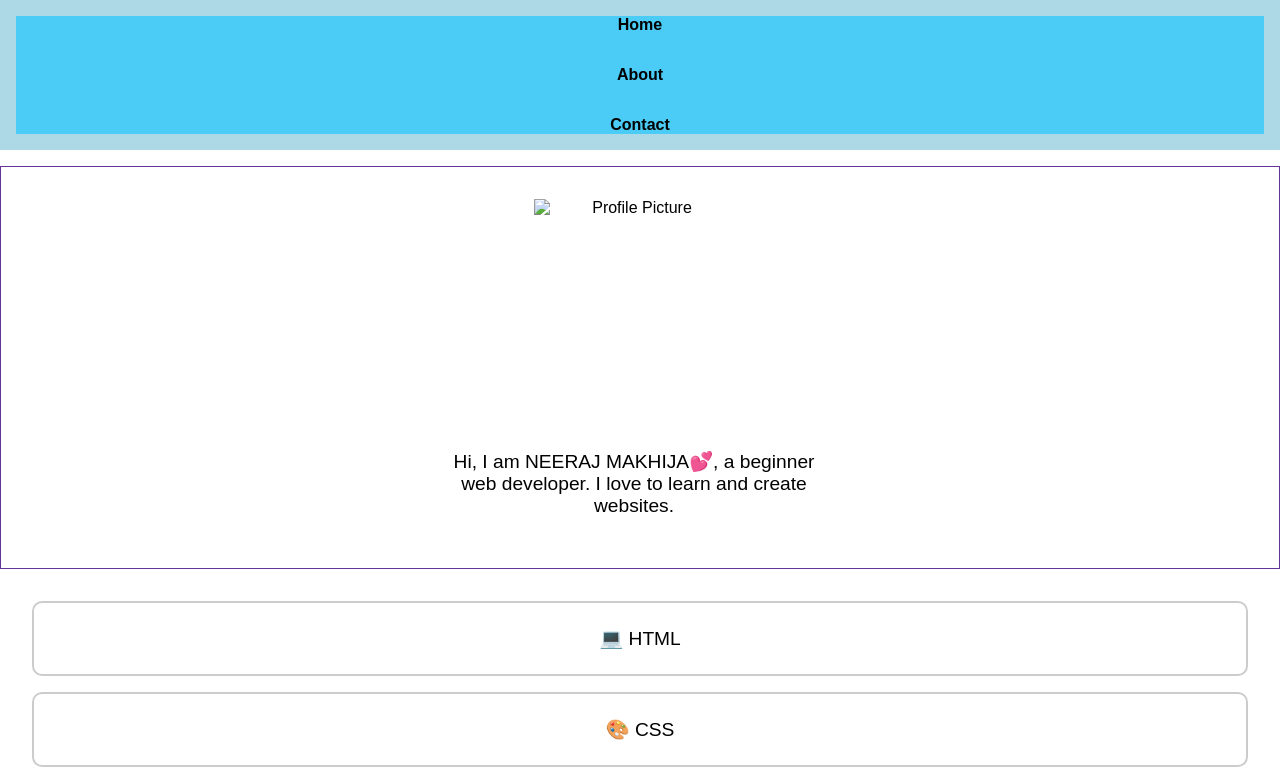
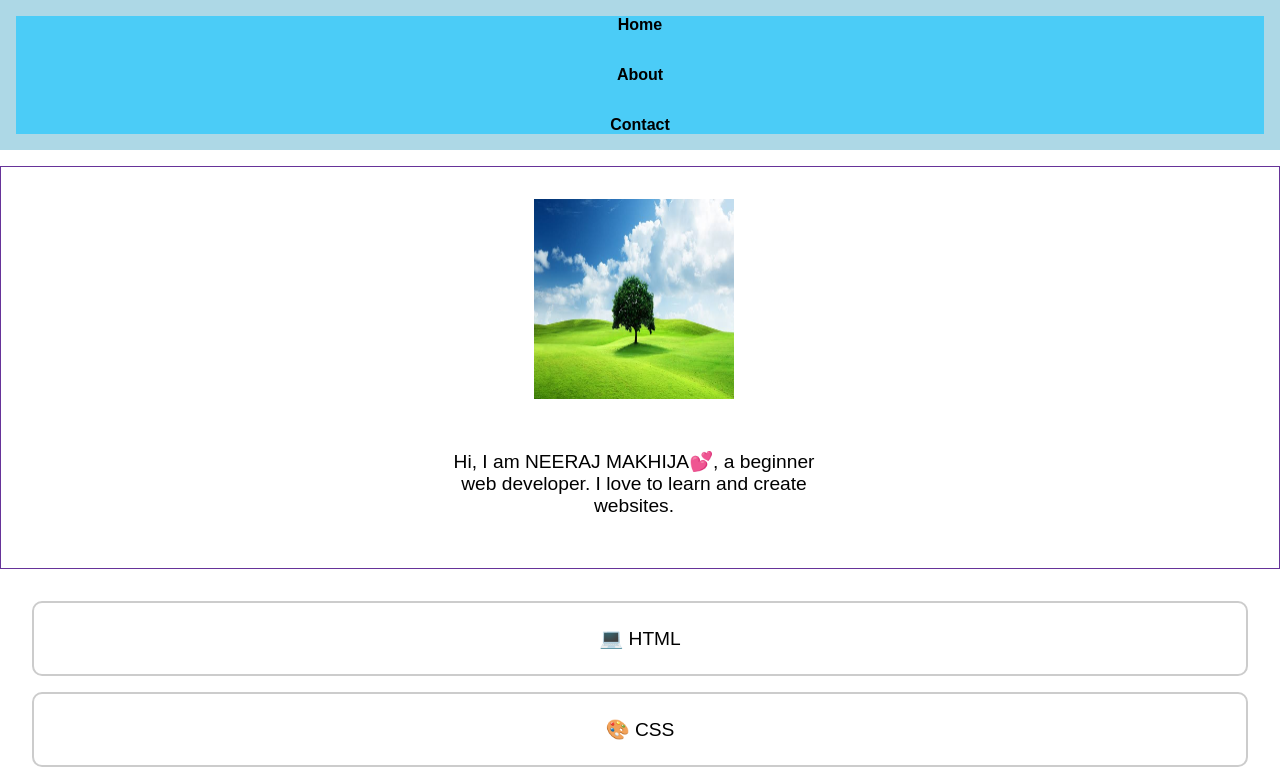
Before and after one commit to NeerajMakhija32/assignfirst, a plain HTML site: page index.html in a window 1280 px wide. Shown: the top 780 px of the page. Drawn offline with Linux system fonts and the light colour scheme.

Commit message:
Update index.html

```diff
--- a/index.html
+++ b/index.html
@@ -17,7 +17,7 @@
   </header>
   <section class="about">
 
-    <img src="img/images29.jpg" alt="Profile Picture"  width="200px" height="200px"/>
+    <img src="images29.jpg" alt="Profile Picture"  width="200px" height="200px"/>
 
     <p>Hi, I am NEERAJ MAKHIJA💕, a beginner web developer. I love to learn and create websites.</p>
   </section>
```
